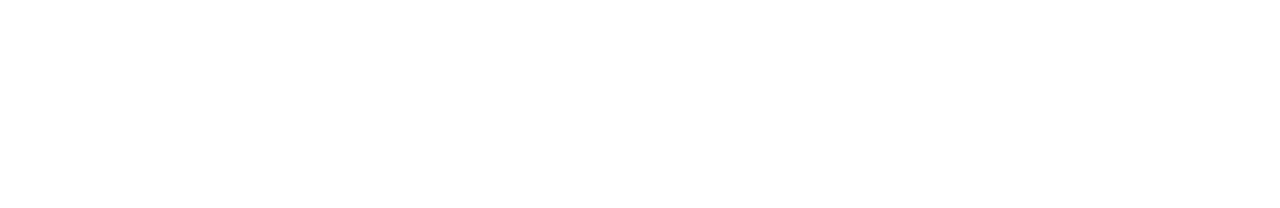
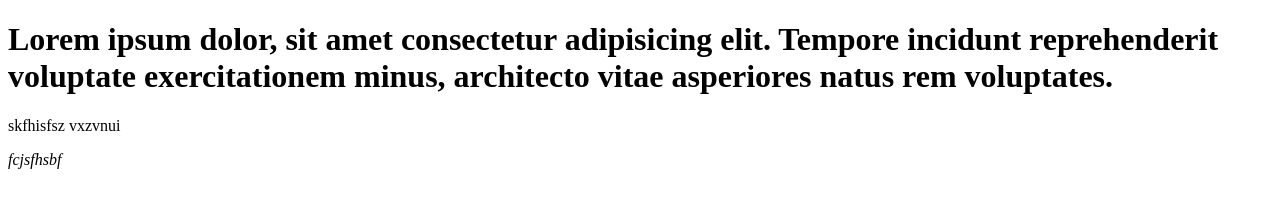
Before and after one commit to abdussalamshopon/my-protfolio, a plain HTML site: page index.html in a window 1280 px wide. Drawn offline with Linux system fonts and the light colour scheme.

Commit message:
add by body h1

```diff
--- a/index.html
+++ b/index.html
@@ -6,6 +6,8 @@
     <title>my-protfolio</title>
 </head>
 <body>
-
+    <h1>Lorem ipsum dolor, sit amet consectetur adipisicing elit. Tempore incidunt reprehenderit voluptate exercitationem minus, architecto vitae asperiores natus rem voluptates.</h1>
+    <p>skfhisfsz vxzvnui</p>
+    <i>fcjsfhsbf</i>
 </body>
 </html>
```
